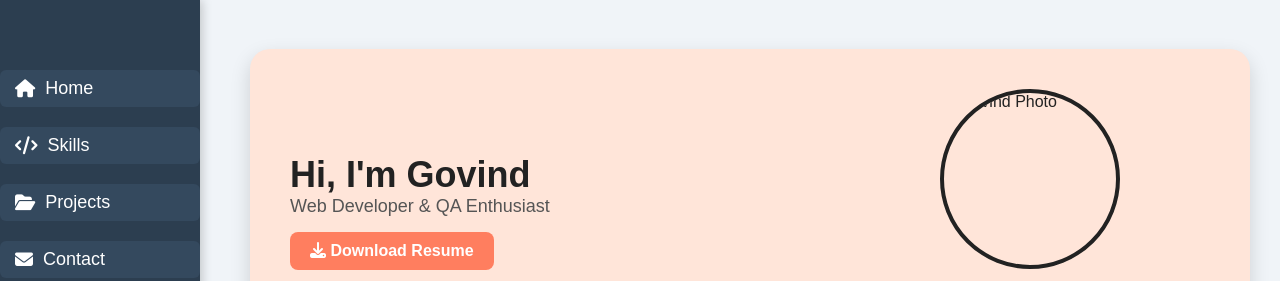
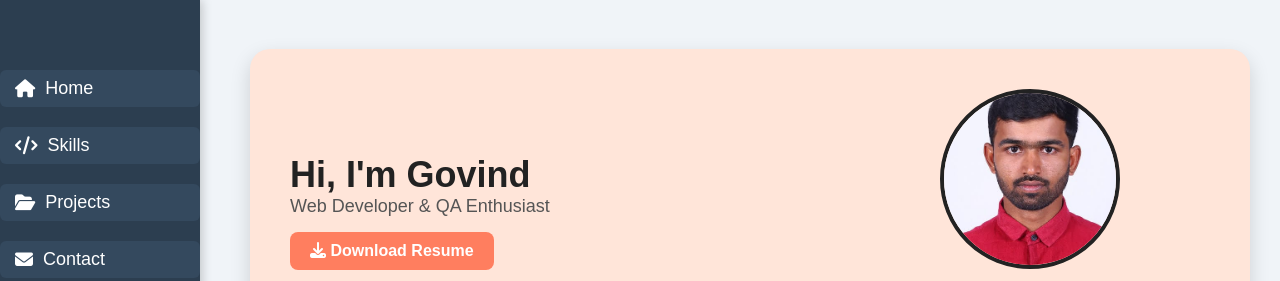
Before and after one commit to mgovindhu9-rgb/Portfolio, a plain HTML site: page index.html in a window 1280 px wide. Shown: the top 281 px of the page. Drawn offline with Linux system fonts and the light colour scheme; files whose address does not match are found by name.

Commit message:
Update portfolio website

```diff
--- a/index.html
+++ b/index.html
@@ -35,7 +35,7 @@
       </div>
 
       <div class="profile-container">
-        <img src="../../ASSET/images/Govind.jpg" alt="Govind Photo" class="profile-photo">
+        <img src="C:\WEB TEH\Portfolio\Govind.jpg" alt="Govind Photo" class="profile-photo">
         <div class="links">
           <a href="https://github.com/mgovindhu9-rgb" target="_blank" class="social-btn github"><i class="fab fa-github"></i></a>
           <a href="https://www.linkedin.com/in/mudavath-govindu-55614b208/" target="_blank" class="social-btn linkedin"><i class="fab fa-linkedin"></i></a>
```
